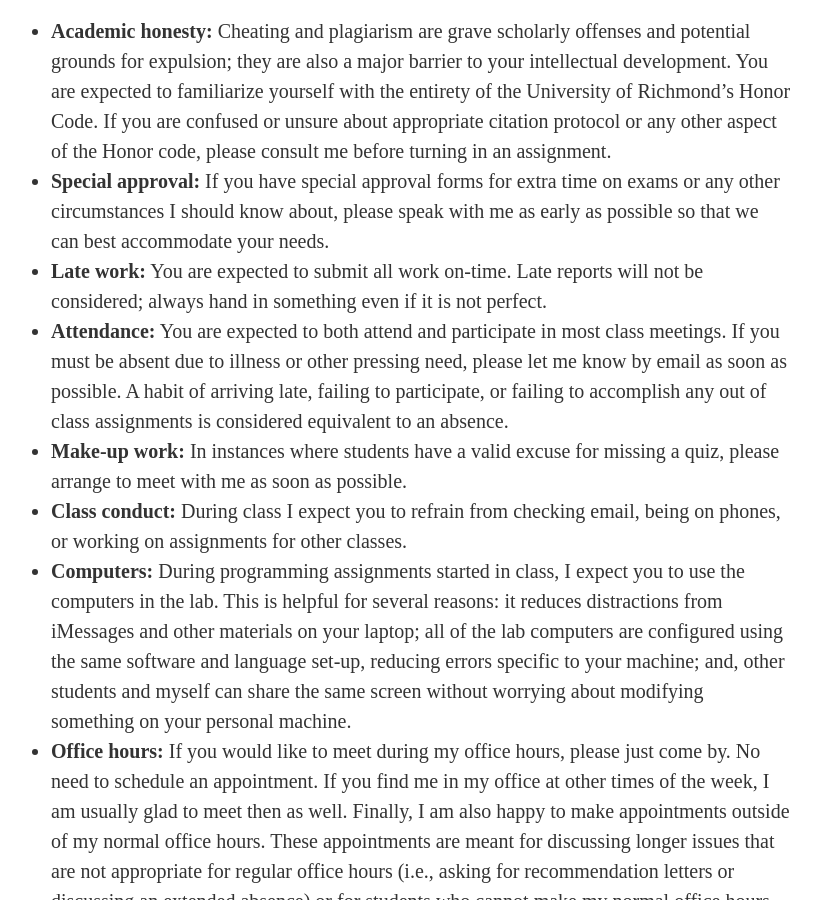
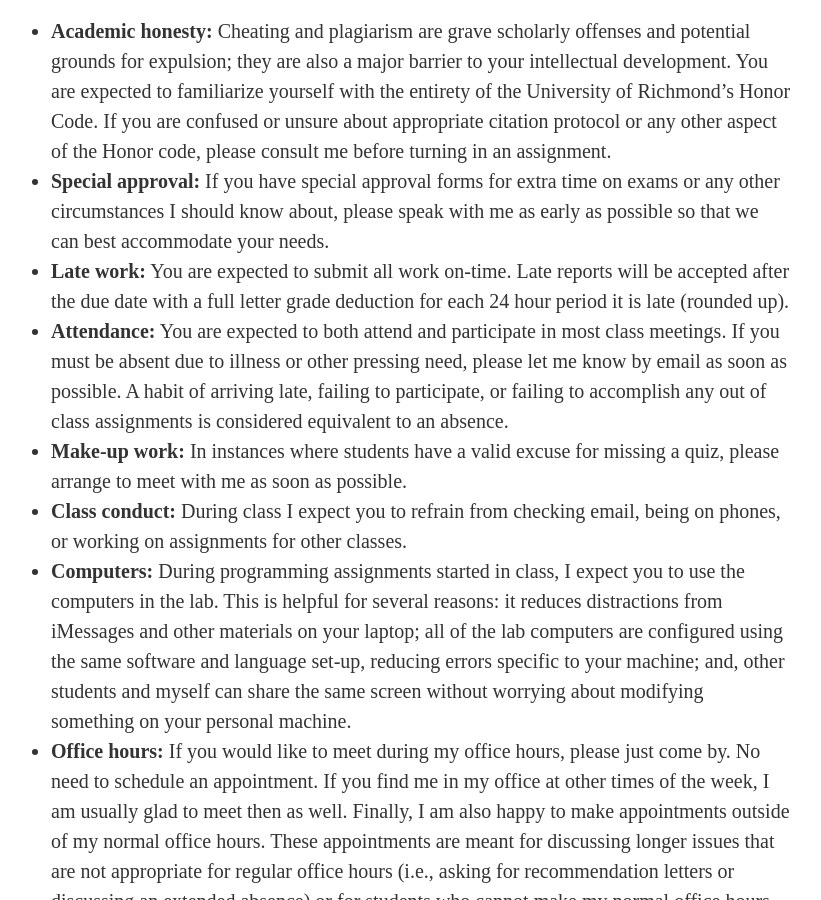
Before and after one commit to statsmaths/stat209, a Jekyll site: the page built from _notes/class01-introduction-stats.md, in a window 1280 px wide and 900 px high, scrolled down 4663 px. Shown: the whole window, without its empty margins (234-1055 px from the left). Built offline with Jekyll 4.4.1, drawn with Linux system fonts in a browser that asks for light colours.

Commit message:
update notes and late policy

```diff
--- a/_notes/class01-introduction-stats.md
+++ b/_notes/class01-introduction-stats.md
@@ -167,8 +167,9 @@ please consult me before turning in an assignment.
 - **Special approval:** If you have special approval forms for extra
 time on exams or any other circumstances I should know about, please speak
 with me as early as possible so that we can best accommodate your needs.
-- **Late work:** You are expected to submit all work on-time. Late
-reports will not be considered; always hand in something even if it is not perfect.
+- **Late work:** You are expected to submit all work on-time. Late reports
+will be accepted after the due date with a full letter grade deduction for each
+24 hour period it is late (rounded up).
 - **Attendance:** You are expected to both attend and participate in most
 class meetings. If you must be absent due to illness or other pressing
 need, please let me know by email as soon as possible. A habit of arriving
@@ -213,7 +214,7 @@ know the field very well. The comments by David Madigan and Andrew Gelman
 (Columbia) and Deborah Nolan and Duncan Temple Lang (Berkley and UC Davis),
 in contrast, are addressed to a more generalist audience:
 
-[What is Statistics (Comments)](../assets/pdfs/what-is-statistics.pdf)
+[What is Statistics (Comments)](../assets/pdfs/what-is-statistics-sub.pdf)
 
 These comments establish the modern call of statistics. Some of the
 exact examples may not be familiar; just skim what you can and try to
```
Also changed, not shown: _notes/class01-introduction-stats.Rmd (+4 -3 lines), 3 other files.
